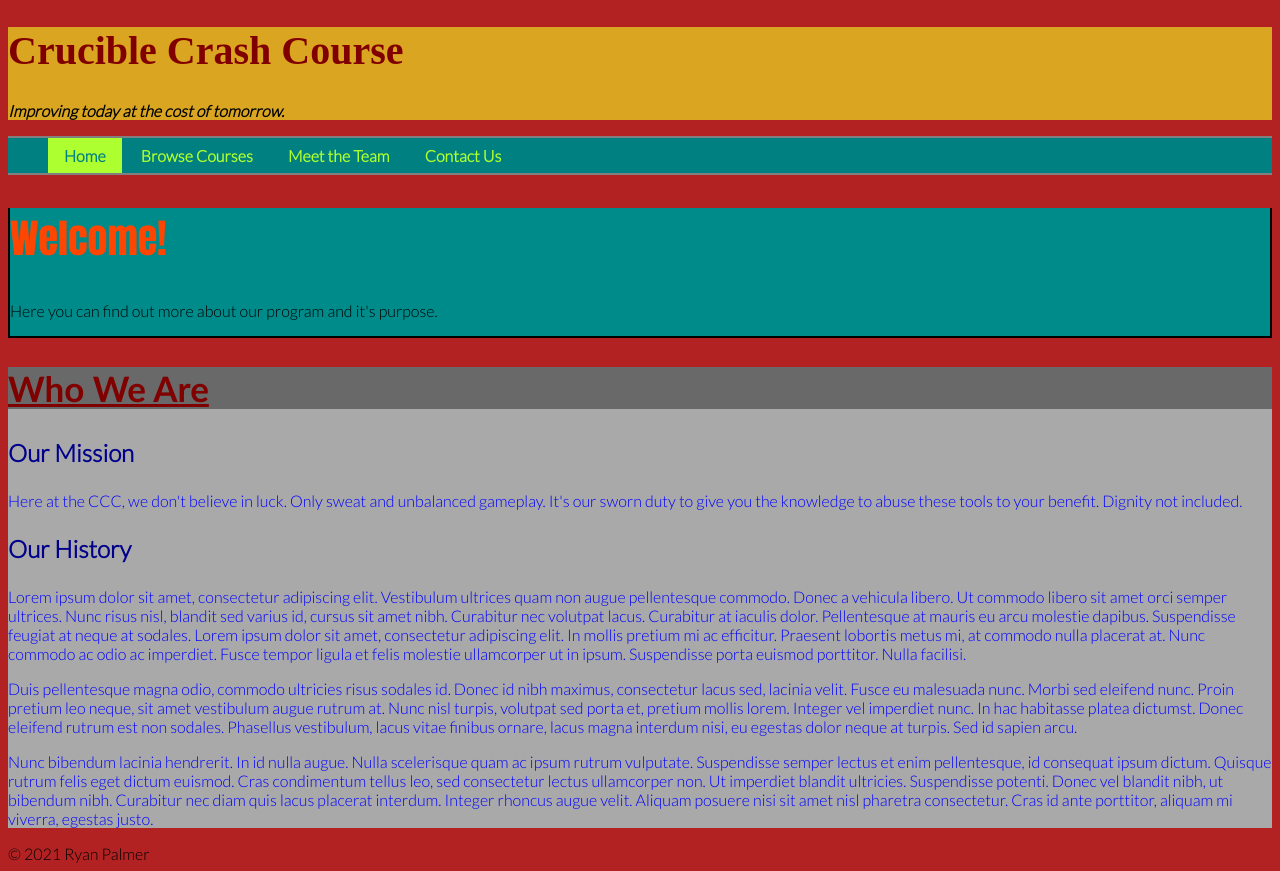
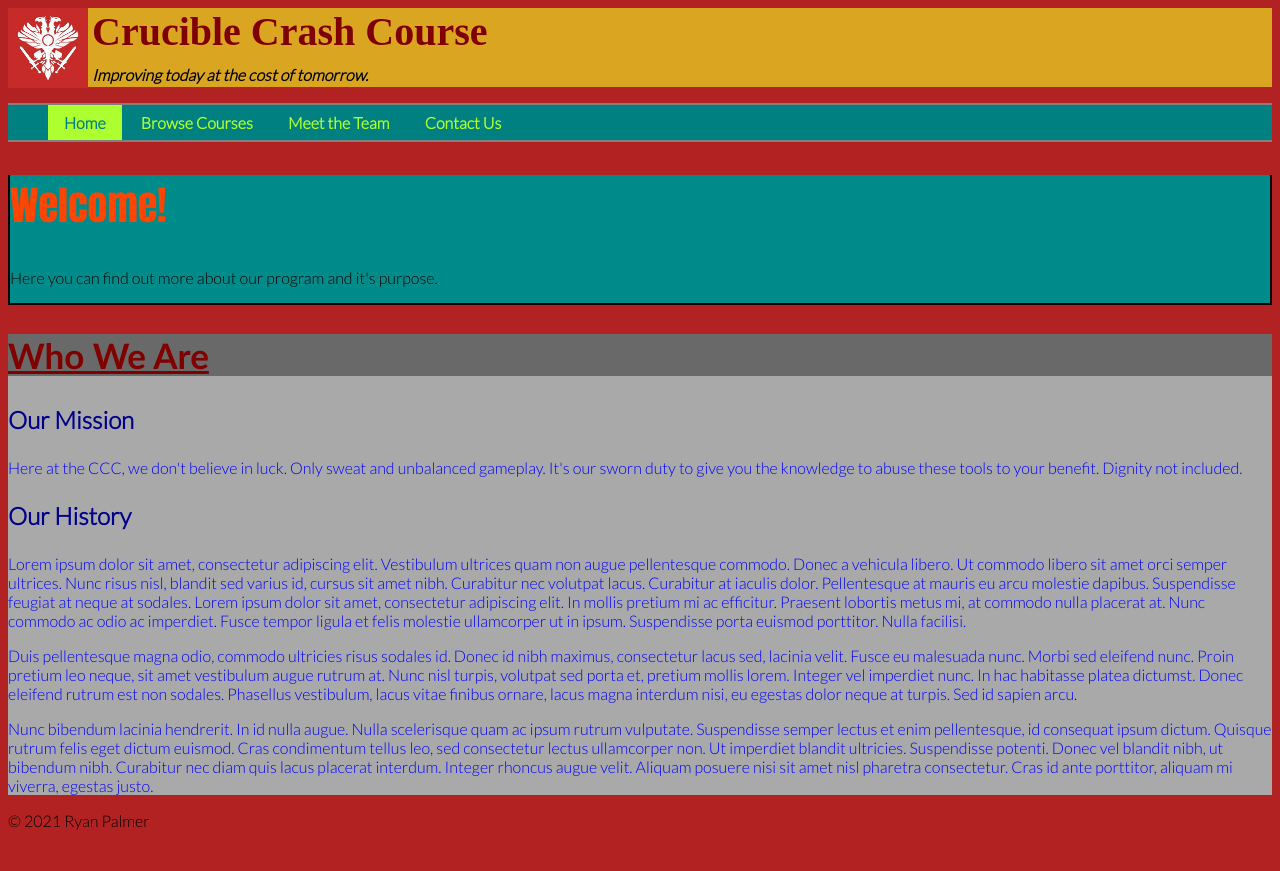
Before and after one commit to RJPalmer9888/FED1StudioProject, a plain HTML site: page FED1StudioProject/index.html in a window 1280 px wide. After the commit the page ends 838 px from the top, so only its background shows below. Drawn offline with Linux system fonts and the light colour scheme.

Commit message:
Adding logo/colors

```diff
--- a/FED1StudioProject/CSS/custom.css
+++ b/FED1StudioProject/CSS/custom.css
@@ -38,8 +38,9 @@ nav a {
 a:hover {
     color: lightblue;
     text-decoration: underline;
-    background-color: darkblue;
+
 }
+
 
 nav a:hover, .selected {
     background-color: greenyellow;
@@ -92,3 +93,33 @@ article.top {
     border-left: 2px solid black;
     border-right: 2px solid black;
 }
+
+header img{
+    display: inline;
+    vertical-align: baseline;
+    width: 80px;
+    margin-top: 0px;
+    padding-top: 0px;
+}
+
+#slogan{
+    margin-top: 10px;
+    display:block;
+}
+
+header article{
+    display:inline-block;
+    margin-bottom:-13px;
+    margin-left:4px;
+}
+
+header h1{
+    display:inline;
+    margin-bottom:20px;
+    padding-bottom:20px;
+
+}
+
+header sidebar{
+    float:left;
+}
--- a/FED1StudioProject/index.html
+++ b/FED1StudioProject/index.html
@@ -7,8 +7,14 @@
 </head>
 <body>
     <header>
-        <h1>Crucible Crash Course</h1>
-        <p> Improving today at the cost of tomorrow. </p>
+        <sidebar>
+            <a href="index.html"><img src="Images/830294403417e58eed5e566210ed8990.jpg"  /></a>
+        </sidebar>
+        <article>
+            <h1> Crucible Crash Course</h1>
+            <p id="slogan"> Improving today at the cost of tomorrow. </p>
+        </article>
+
     </header>
     <nav>
         <ul>
```
Also changed, not shown: FED1StudioProject/Classes.html (+8 -2 lines), FED1StudioProject/Contact.html (+8 -2 lines), FED1StudioProject/Team.html (+9 -3 lines), FED1StudioProject/Images/830294403417e58eed5e566210ed8990.jpg (added), 1 other file.
